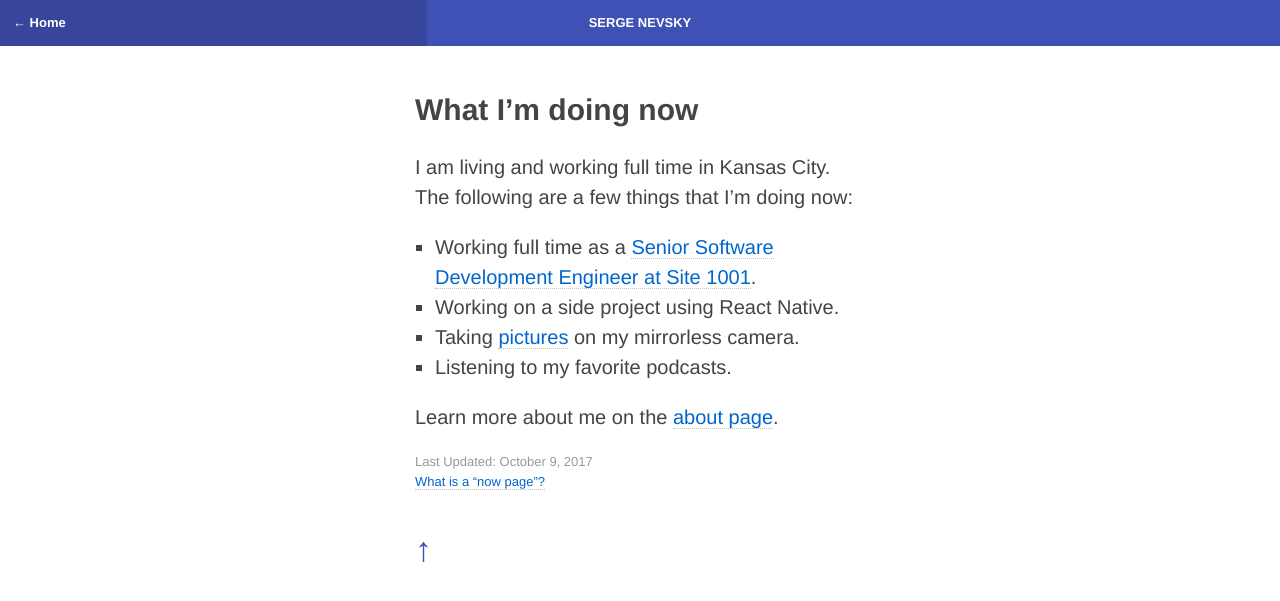
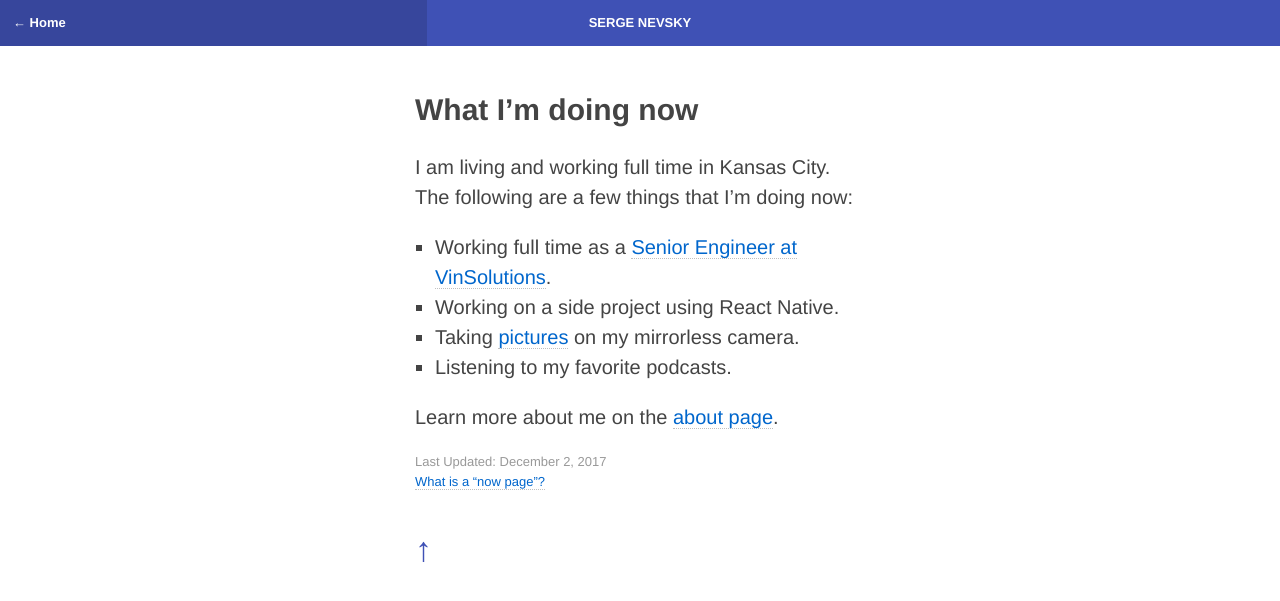
Before and after one commit to Dejital/dejital.github.com, a Jekyll site: the page built from now.html, in a window 1280 px wide. Shown: the top 601 px of the page. Built offline with Jekyll 4.4.1, drawn with Linux system fonts in a browser that asks for light colours.

Commit message:
Updated now page

```diff
--- a/now.html
+++ b/now.html
@@ -12,7 +12,7 @@ permalink: '/now/'
     few things that I’m doing now:</p>
 
 <ul>
-    <li>Working full time as a <a href="http://linkedin.snevsky.com">Senior Software Development Engineer at Site 1001</a>.</li>
+    <li>Working full time as a <a href="http://linkedin.snevsky.com">Senior Engineer at VinSolutions</a>.</li>
     <li>Working on a side project using React Native.</li>
     <li>Taking <a href="https://www.flickr.com/photos/sergeyk/">pictures</a> on my mirrorless camera.</li>
     <li>Listening to my favorite podcasts.</li>
@@ -21,6 +21,6 @@ permalink: '/now/'
 <p>Learn more about me on the <a href="/about/">about page</a>.</p>
 
 <p id="meta">
-    Last Updated: October 9, 2017 <br />
+    Last Updated: December 2, 2017 <br />
     <a href="http://nownownow.com/about#what">What is a “now page”?</a>
 </p>
```
